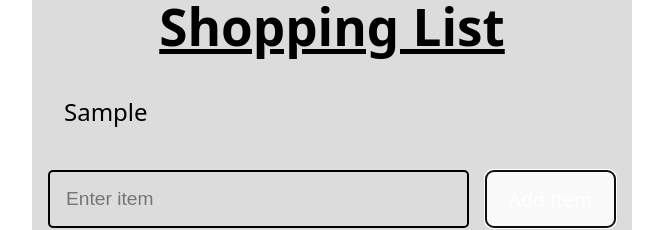
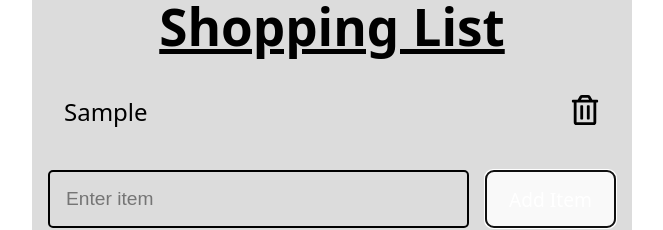
Before and after one commit to Fraser-Dwyer/SnackTrack, a React (Vite) app in the folder frontend/: page / in a window 1280 px wide. Both pictures are taken after typing "Sample" into the empty fields and a click on the button "Add Item". Shown: the part 287-517 px from the top of the page, without its empty margins (308-971 px from the left). Built offline with nearby package versions, Linux system fonts and the light colour scheme.

Commit message:
Delete button styling added

```diff
--- a/frontend/package.json
+++ b/frontend/package.json
@@ -9,7 +9,8 @@
   },
   "dependencies": {
     "react": "^19.1.1",
-    "react-dom": "^19.1.1"
+    "react-dom": "^19.1.1",
+    "react-icons": "^5.5.0"
   },
   "devDependencies": {
     "@eslint/js": "^9.32.0",
--- a/frontend/src/App.css
+++ b/frontend/src/App.css
@@ -23,7 +23,7 @@
 
 .itemsContainer {
   gap: 1rem;
-  padding-left: 2rem;
+  padding-inline: 2rem;
 }
 
 .informationMsg {
--- a/frontend/src/components/ListItem.module.css
+++ b/frontend/src/components/ListItem.module.css
@@ -1,4 +1,22 @@
+.listItemContainer {
+  display: flex;
+  justify-content: space-between;
+  align-items: center;
+}
+
 .shoppingListItem {
   text-align: start;
   font-size: 1.5rem;
 }
+
+.deleteButton {
+  outline: none !important;
+  border: none !important;
+  background-color: transparent;
+  padding: 0;
+  height: min-content;
+}
+
+.deleteButton:hover > * {
+  fill: #f73535;
+}
--- a/frontend/src/components/ListItem.tsx
+++ b/frontend/src/components/ListItem.tsx
@@ -1,10 +1,16 @@
 import styles from './ListItem.module.css'
+import { FaRegTrashAlt } from 'react-icons/fa'
 
 function ListItem({ itemName }: { itemName: string }) {
   return (
-    <p className={styles.shoppingListItem} data-testid='listItem'>
-      {itemName}
-    </p>
+    <div className={styles.listItemContainer}>
+      <p className={styles.shoppingListItem} data-testid='listItem'>
+        {itemName}
+      </p>
+      <button className={styles.deleteButton}>
+        <FaRegTrashAlt size={30} />
+      </button>
+    </div>
   )
 }
 
```
Also changed, not shown: 2 other files (tests, documents, lock files or other folders).
